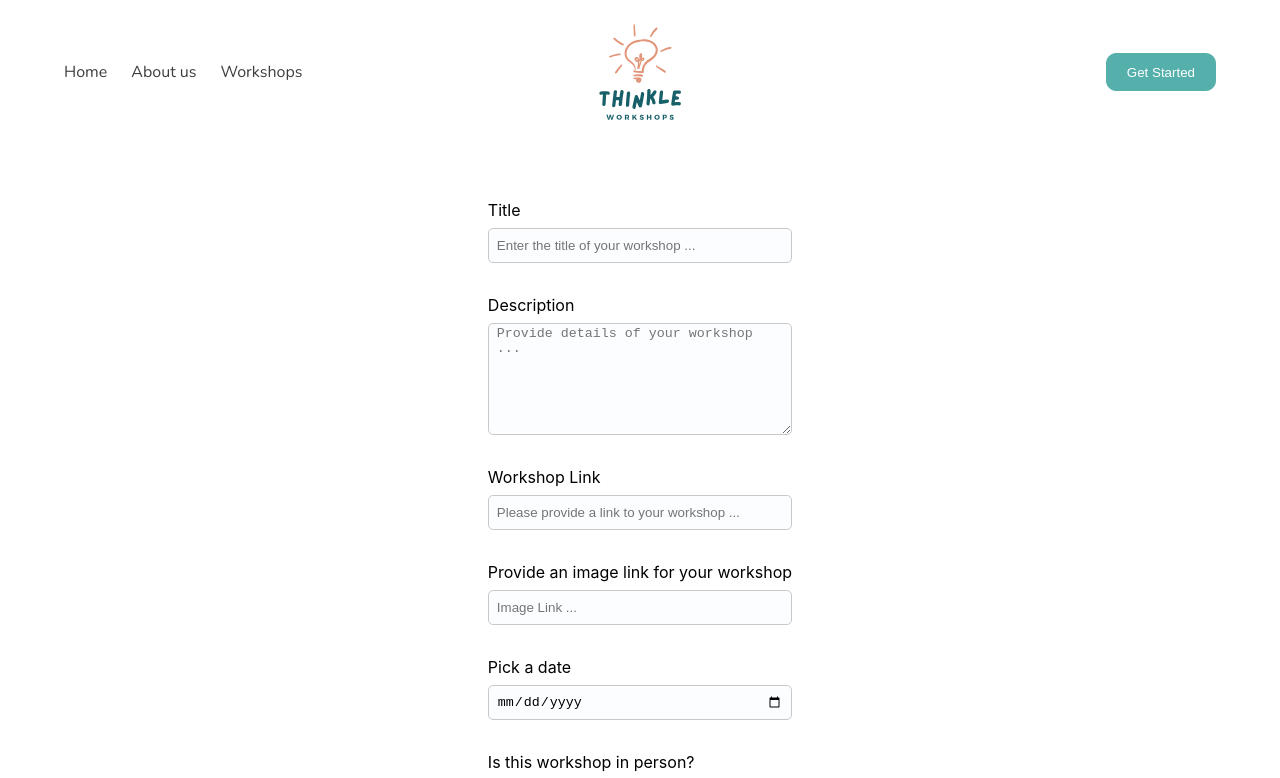
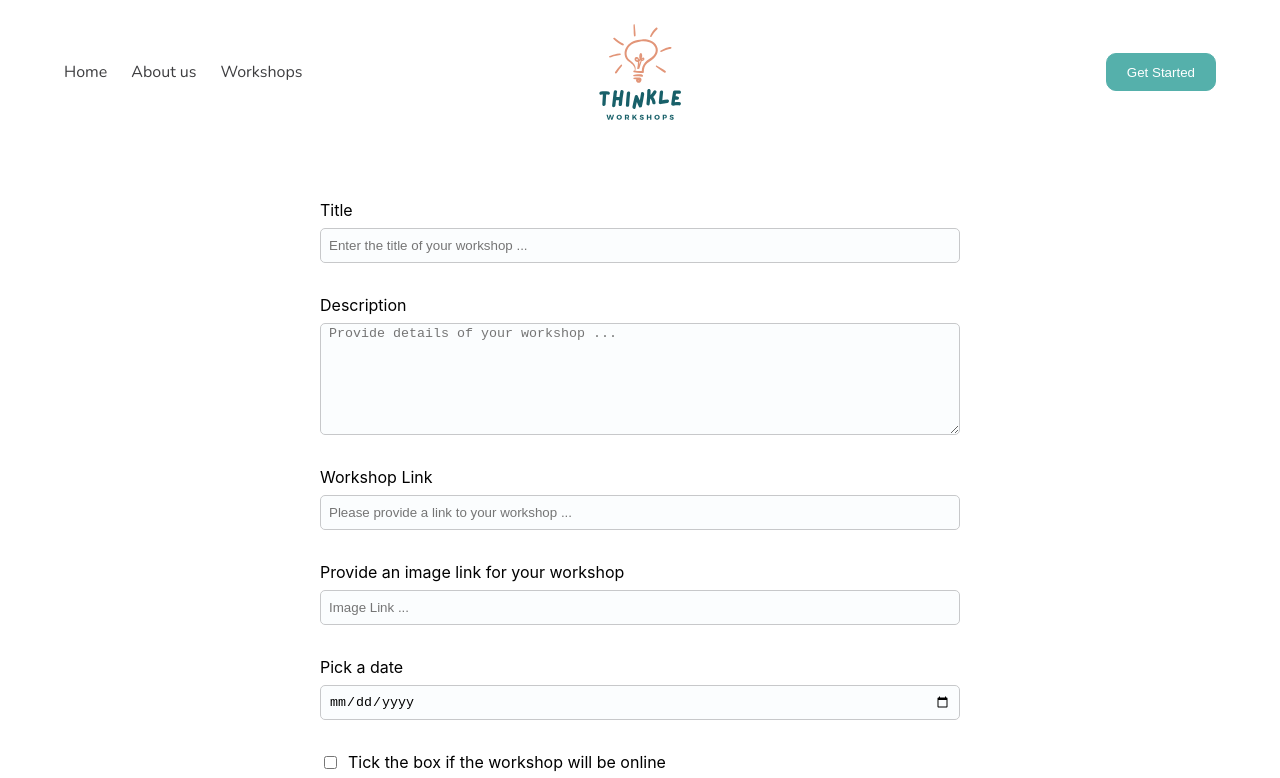
Before and after one commit to SheCodesAus/she-codes-group-project-frontend-fullstack-pancake, a React (Create React App) app: page /create-workshop in a window 1280 px wide. Shown: the top 778 px of the page. Built offline with nearby package versions, Linux system fonts and the light colour scheme.

Commit message:
Update prompt messages after form submission, and update fields check with `Object.values()`

```diff
--- a/src/components/modules/CreateWorkshop/index.jsx
+++ b/src/components/modules/CreateWorkshop/index.jsx
@@ -1,5 +1,8 @@
 import React, { useState } from "react";
 import Input from "../../common/Input";
+import { createWorkshop } from "../../../services/workshops/createWorkshop";
+import { createWorkshopFormInputFields } from "./constant";
+import "./style.css";
 
 export default function CreateWorkshopForm() {
   const [workshopInputDetails, setWorkshopInputDetails] = useState({
@@ -8,80 +11,46 @@ export default function CreateWorkshopForm() {
     workshop_link: "",
     image: "",
     date_and_time: "",
-    is_online: "",
-    is_in_person: "",
+    is_online: false,
+    is_in_person: false,
   });
-
-  const createWorkshopFormInputFields = [
-    {
-      type: "text",
-      id: "title",
-      label: "Title",
-      placeholder: "Enter the title of your workshop ...",
-    },
-    {
-      type: "textarea",
-      id: "description",
-      label: "Description",
-      placeholder: "Provide details of your workshop ...",
-    },
-    {
-      type: "text",
-      id: "workshop_link",
-      label: "Workshop Link",
-      placeholder: "Please provide a link to your workshop ...",
-    },
-    {
-      type: "text",
-      id: "image",
-      label: "Provide an image link for your workshop",
-      placeholder: "Image Link ...",
-    },
-    {
-      type: "date",
-      id: "date_and_time",
-      label: "Pick a date",
-    },
-  ];
+  const [submissionMessage, setSubmissionMessage] = useState("");
 
   const token = window.localStorage.getItem("token");
+
   const handleChange = event => {
+    const { id } = event.target;
+    let value;
+    if (id === "is_online" || id === "is_in_person") {
+      value = event.target.checked;
+    } else {
+      value = event.target.value;
+    }
     setWorkshopInputDetails({
       ...workshopInputDetails,
-      [event.target.id]: event.target.value,
+      [id]: value,
     });
   };
 
   const handleSubmit = async e => {
     e.preventDefault();
-    if (
-      workshopInputDetails.title &&
-      workshopInputDetails.description &&
-      workshopInputDetails.workshop_link &&
-      workshopInputDetails.image &&
-      workshopInputDetails.date_and_time &&
-      workshopInputDetails.is_online &&
-      workshopInputDetails.is_in_person
-    ) {
-      await fetch(`${process.env.REACT_APP_API_URL}/workshops/`, {
-        method: "POST",
-        headers: {
-          Authorization: `Token ${token}`,
-          "Content-Type": "application/json",
-        },
-        body: JSON.stringify(workshopInputDetails),
-      })
-        .then(response => {
-          console.log("create workshop res: ", response);
-          return response.json();
+    if (Object.values(workshopInputDetails)) {
+      createWorkshop(token, workshopInputDetails)
+        .then(data => {
+          console.log("create workshop res data: ", data);
+          setSubmissionMessage("Workshop created successfully");
         })
-        .then(data => console.log("create workshop res data: ", data))
-        .catch(err => console.log("create workshop err: ", err));
+        .catch(err => {
+          console.log("create workshop err: ", err);
+          setSubmissionMessage("Something went wrong, try again later");
+        });
+    } else {
+      setSubmissionMessage("Please enter all fields");
     }
   };
 
   return (
-    <form onSubmit={handleSubmit}>
+    <form onSubmit={handleSubmit} className="workshop-form">
       {createWorkshopFormInputFields.map((field, index) => {
         const { type, id, label, placeholder } = field;
         return (
@@ -95,27 +64,10 @@ export default function CreateWorkshopForm() {
           />
         );
       })}
-      <Input
-        id="is_in_person"
-        type="select"
-        onChange={handleChange}
-        label="Is this workshop in person?"
-      >
-        <option>Yes</option>
-        <option>No</option>
-      </Input>
-      <Input
-        id="is_online"
-        type="select"
-        onChange={handleChange}
-        label="Is this workshop online?"
-      >
-        <option>Yes</option>
-        <option>No</option>
-      </Input>
       <button variant="primary" type="submit" className="button-primary full">
         Submit
       </button>
+      <p>{submissionMessage}</p>
     </form>
   );
 }
```
